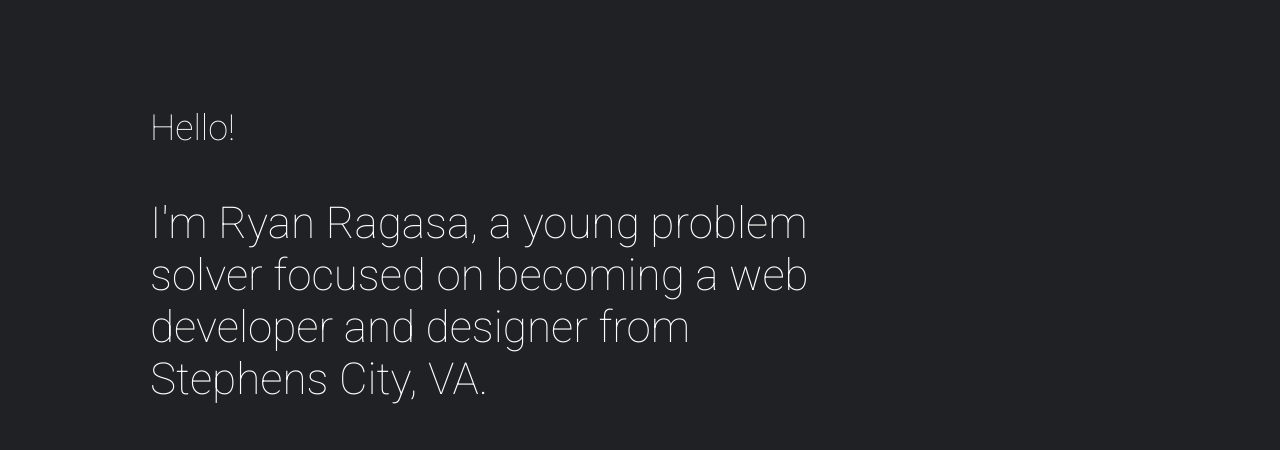
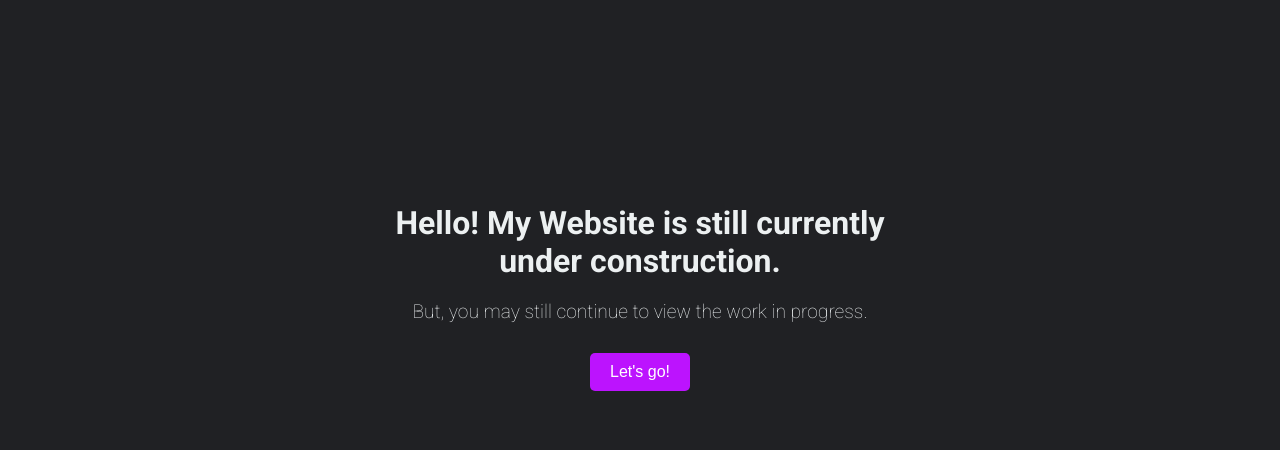
Before and after one commit to rragasa23/personal-portfolio, a plain HTML site: page index.html in a window 1280 px wide. Shown: the part 103-553 px from the top of the page. Drawn offline with Linux system fonts and the light colour scheme.

Commit message:
added a preloader

```diff
--- a/index.html
+++ b/index.html
@@ -35,6 +35,14 @@
     />
   </head>
   <body>
+    <div id="preloader">
+      <div class="preloader-content">
+        <h1>Hello! My Website is still currently under construction.</h1>
+        <p>But, you may still continue to view the work in progress.</p>
+        <button id="enter-button">Let's go!</button>
+      </div>
+    </div>
+
     <header id="header">
       <nav>
         <input type="checkbox" id="sidebar-active" />
--- a/index.js
+++ b/index.js
@@ -18,6 +18,21 @@ document.addEventListener("DOMContentLoaded", function () {
     link.addEventListener("click", function () {
       document.getElementById("sidebar-active").checked = false;
     });
+  });
+});
+
+document.addEventListener("DOMContentLoaded", function () {
+  const enterButton = document.getElementById("enter-button");
+  const preloader = document.getElementById("preloader");
+  const mainContent = document.getElementById("main-content");
+
+  enterButton.addEventListener("click", function () {
+    preloader.style.opacity = "0";
+
+    setTimeout(function () {
+      preloader.style.display = "none";
+      mainContent.style.display = "block";
+    }, 500);
   });
 });
 
--- a/styles.css
+++ b/styles.css
@@ -11,6 +11,62 @@
   box-sizing: border-box;
   margin: 0;
   padding: 0;
+}
+
+#preloader {
+  position: fixed;
+  top: 0;
+  left: 0;
+  width: 100%;
+  height: 100%;
+  background-color: var(--background-color);
+  display: flex;
+  align-items: center;
+  justify-content: center;
+  z-index: 1000;
+  flex-direction: column;
+  text-align: center;
+  color: #ecf0f1;
+  transition: opacity 0.5s ease;
+}
+
+#preloader .preloader-content {
+  max-width: 600px;
+  padding: 20px;
+}
+
+#preloader h1 {
+  font-size: 2rem;
+  margin-bottom: 20px;
+}
+
+#preloader p {
+  font-size: 1.2rem;
+  margin-bottom: 30px;
+}
+
+#enter-button {
+  padding: 10px 20px;
+  font-size: 1rem;
+  background-color: var(--accent-color);
+  color: #fff;
+  border: none;
+  cursor: pointer;
+  border-radius: 5px;
+  transition: background-color 0.3s ease;
+}
+
+#enter-button:hover {
+  background-color: #2980b9;
+}
+
+#main-content {
+  display: none;
+}
+
+#main-content {
+  padding: 20px;
+  text-align: center;
 }
 
 body {
```
